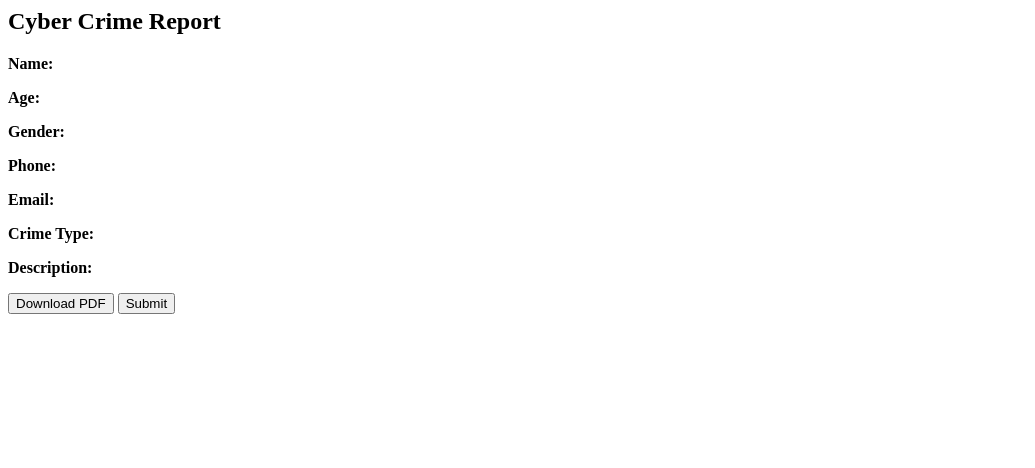
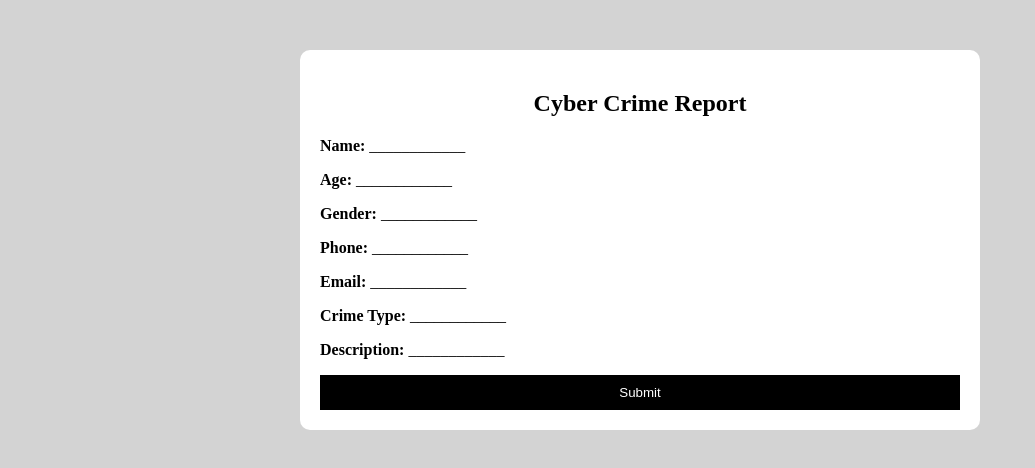
Before and after one commit to lithikas22-ops/Silent-Evidence-Vault, a plain HTML site: page report.html in a window 1280 px wide. Shown: the whole page, without its empty margins (0-1035 px from the left). Drawn offline with Linux system fonts and the light colour scheme.

Commit message:
Update report.html

```diff
--- a/report.html
+++ b/report.html
@@ -1,29 +1,24 @@
-<h2>Cyber Crime Report</h2>
+<!DOCTYPE html>
+<html>
+<head>
+    <title>Generated Report</title>
+    <link rel="stylesheet" href="style.css">
+</head>
+<body>
 
-<p><b>Name:</b> <span id="r_name"></span></p>
-<p><b>Age:</b> <span id="r_age"></span></p>
-<p><b>Gender:</b> <span id="r_gender"></span></p>
-<p><b>Phone:</b> <span id="r_phone"></span></p>
-<p><b>Email:</b> <span id="r_email"></span></p>
-<p><b>Crime Type:</b> <span id="r_crime"></span></p>
-<p><b>Description:</b> <span id="r_desc"></span></p>
+<div class="container">
+    <h2>Cyber Crime Report</h2>
 
-<button onclick="downloadPDF()">Download PDF</button>
-<button onclick="window.location.href='thankyou.html'">Submit</button>
+    <p><b>Name:</b> ____________</p>
+    <p><b>Age:</b> ____________</p>
+    <p><b>Gender:</b> ____________</p>
+    <p><b>Phone:</b> ____________</p>
+    <p><b>Email:</b> ____________</p>
+    <p><b>Crime Type:</b> ____________</p>
+    <p><b>Description:</b> ____________</p>
 
-<script src="https://cdnjs.cloudflare.com/ajax/libs/html2pdf.js/0.9.2/html2pdf.bundle.min.js"></script>
+    <button onclick="window.location.href='thankyou.html'">Submit</button>
+</div>
 
-<script>
-document.getElementById("r_name").innerText = localStorage.getItem("name");
-document.getElementById("r_age").innerText = localStorage.getItem("age");
-document.getElementById("r_gender").innerText = localStorage.getItem("gender");
-document.getElementById("r_phone").innerText = localStorage.getItem("phone");
-document.getElementById("r_email").innerText = localStorage.getItem("email");
-document.getElementById("r_crime").innerText = localStorage.getItem("crime");
-document.getElementById("r_desc").innerText = localStorage.getItem("desc");
-
-function downloadPDF() {
-    const element = document.querySelector(".container");
-    html2pdf().from(element).save("CyberCrimeReport.pdf");
-}
-</script>
+</body>
+</html>
```
